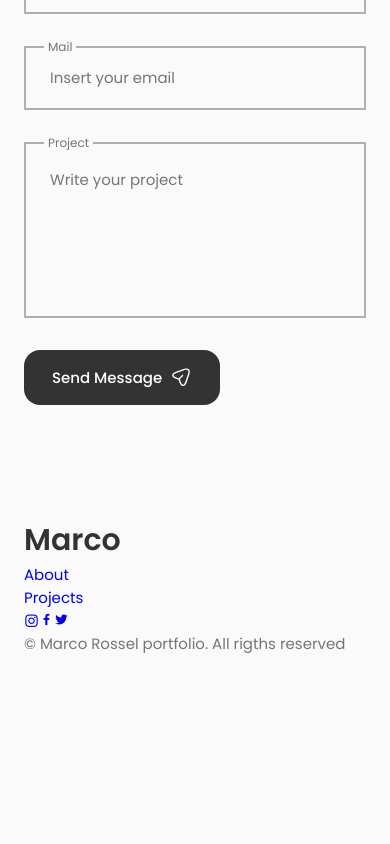
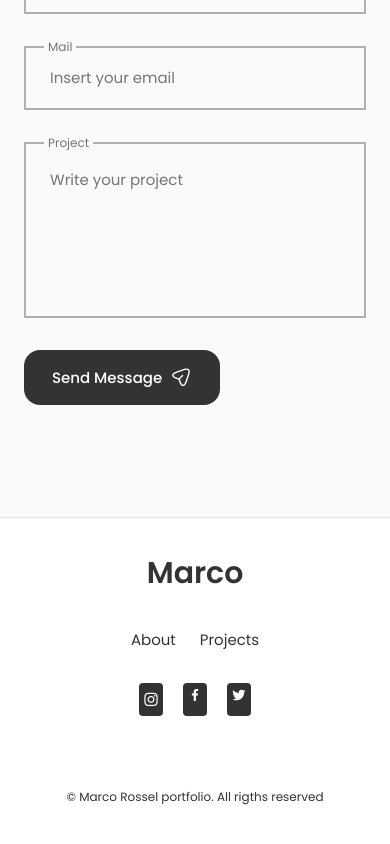
Before and after one commit to MarcoRosselDev/portafollio, a React (Create React App) app: page / in a window 390 px wide. Shown: the part 3034-3878 px from the top of the page. Before the commit the page ends 3737 px from the top, so only its background shows below. Built offline with nearby package versions, Linux system fonts and the light colour scheme.

Commit message:
footer styles

```diff
--- a/src/components/footer/footer.css
+++ b/src/components/footer/footer.css
@@ -0,0 +1,77 @@
+.footer {
+  background-color: var(--container-color);
+  border-top: 1px solid rgba(0, 0, 0, 0.1);
+}
+
+.footer__container {
+  padding: 2rem 0 6rem;
+}
+
+.footer__title,
+.footer__link {
+  color: var(--title-color);
+}
+
+.footer__title {
+  text-align: center;
+  margin-bottom: var(--mb-2);
+}
+
+.footer__link:hover {
+  color: var(--title-color-dark);
+}
+
+.footer__list {
+  display: flex;
+  justify-content: center;
+  column-gap: 1.5rem;
+  margin-bottom: var(--mb-2);
+}
+
+.footer__social {
+  display: flex;
+  justify-content: center;
+  column-gap: 1.25rem;
+}
+
+.footer__social-link {
+  background-color: var(--title-color);
+  color: var(--container-color);
+  font-size: 1.125rem;
+  padding: 0.4rem;
+  border-radius: 0.5rem;
+  display: inline-flex;
+}
+
+.footer__social-link:hover {
+  background-color: var(--title-color-dark);
+}
+
+.footer__copy {
+  display: block;
+  margin-top: 4.5rem;
+  color: var(--title-color);
+  text-align: center;
+  font-size: var(--smaller-font-size);
+}
+
+/*=============== BREAKPOINTS ===============*/
+/* For large devices */
+@media screen and (max-width: 992px) {
+  .footer__social-link {
+    padding: 0.25rem;
+    border-radius: 0.25rem;
+    font-size: 1rem;
+  }
+}
+
+/* For medium devices */
+@media screen and (max-width: 768px) {
+}
+
+@media screen and (max-width: 576px) {
+}
+
+/* For small devices */
+@media screen and (max-width: 350px) {
+}
```
